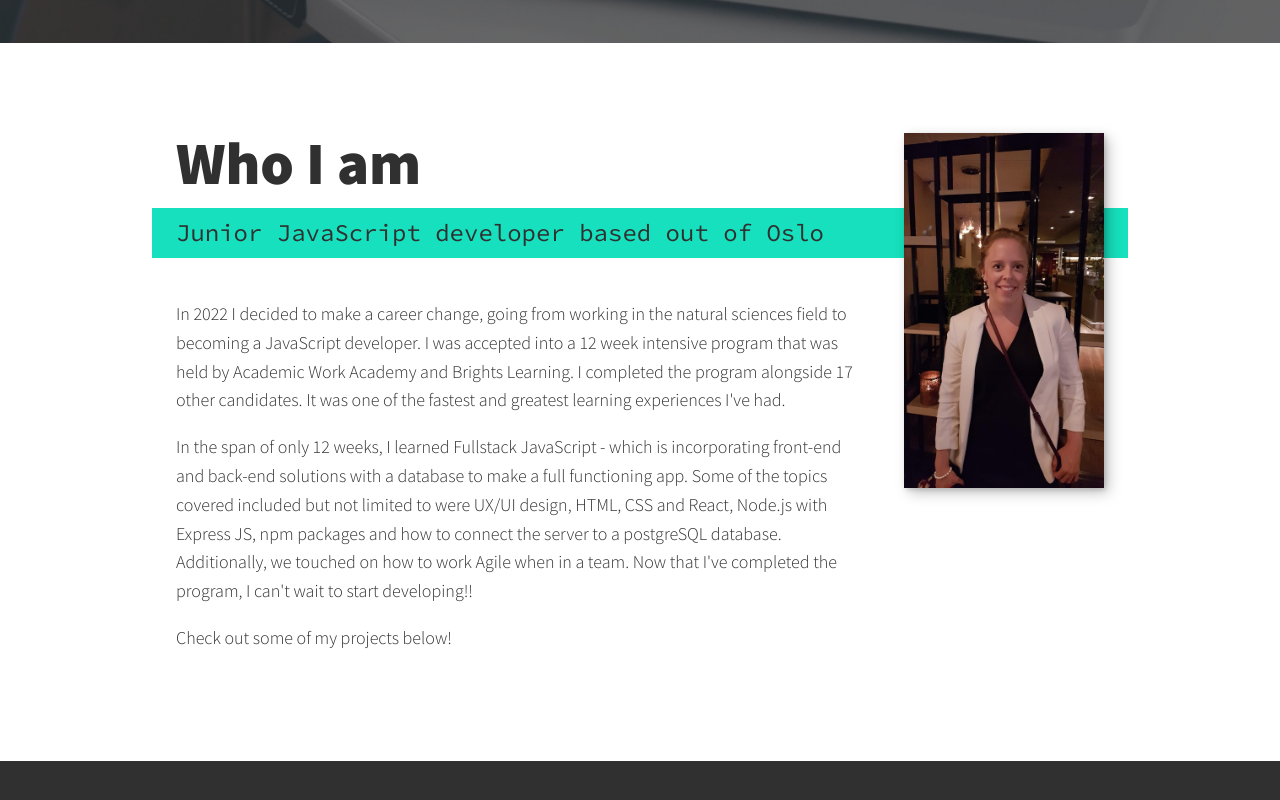
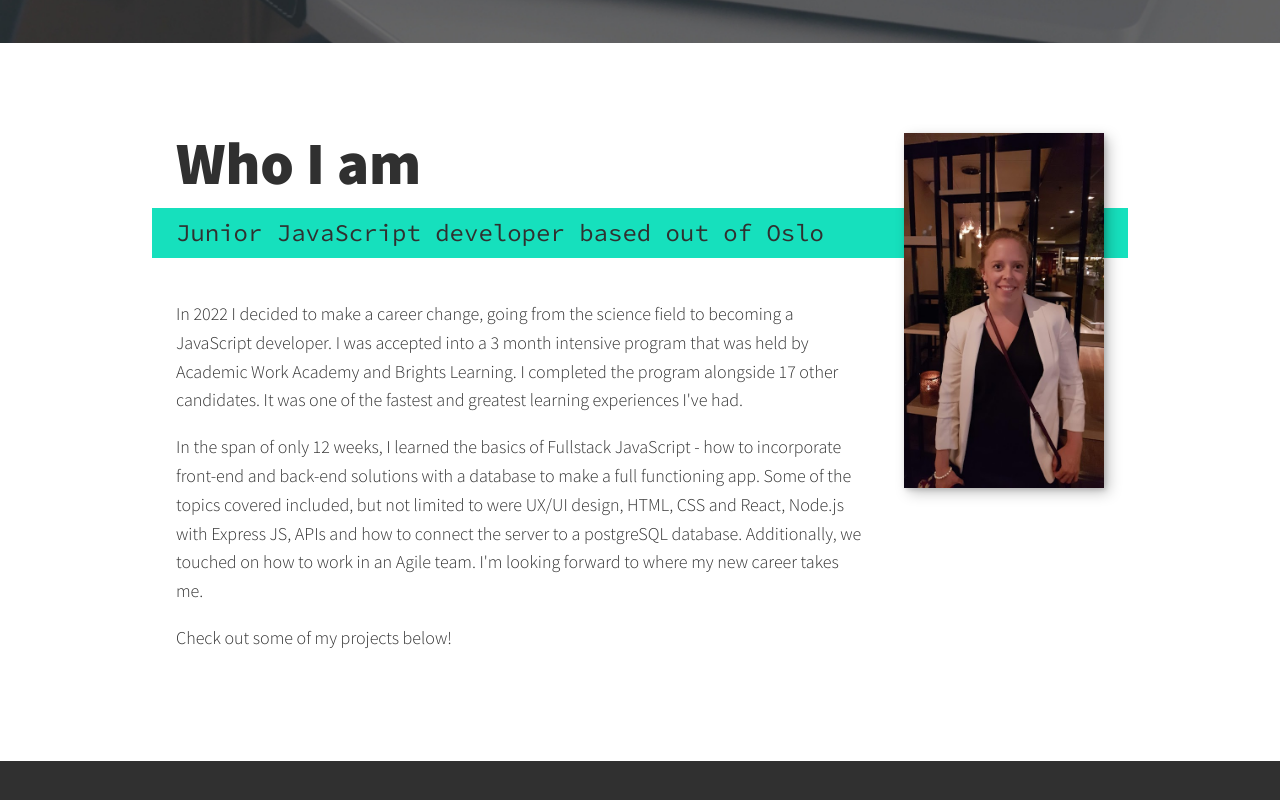
Before and after one commit to katribu/Portfolio, a website built with Vite: page index.html in a window 1280 px wide. Shown: the part 1198-1998 px from the top of the page. Built offline with nearby package versions, Linux system fonts and the light colour scheme.

Commit message:
edited text in home page

```diff
--- a/index.html
+++ b/index.html
@@ -48,7 +48,7 @@
             <div class="services">
                 <div class="service">
                     <h3>Experience</h3>
-                    <p>Following JavaScript courses provided by Scrimba since 2021. These are the courses I've been following. </p>
+                    <p>These are some of the JavaScript courses I've been following provided by Scrimba since 2021. </p>
                     <ul>
                         <li>Front-End Developer Career Path</li>
                         <li>Introduction to Unit Testing</li>
@@ -91,17 +91,17 @@
 
            <div class="about-me__body">
             <p>
-            In 2022 I decided to make a career change, going from working in the natural sciences field to
-             becoming a JavaScript developer. I was accepted into a 12 week intensive program that was held by
+            In 2022 I decided to make a career change, going from the science field to
+             becoming a JavaScript developer. I was accepted into a 3 month intensive program that was held by
              Academic Work Academy and Brights Learning. I completed the program alongside 17 other candidates.
              It was one of the fastest and greatest learning experiences I've had. </p>
 
-             <p> In the span of only 12 weeks, I learned Fullstack JavaScript - which is incorporating
+             <p> In the span of only 12 weeks, I learned the basics of Fullstack JavaScript - how to incorporate
              front-end and back-end solutions with a database to make a full functioning app. Some of the
-             topics covered included but not limited to were UX/UI design, HTML, CSS and React,
-             Node.js with Express JS, npm packages and how to connect the server
-             to a postgreSQL database. Additionally, we touched on how to work Agile when in a team.
-             Now that I've completed the program, I can't wait to start developing!!
+             topics covered included, but not limited to were UX/UI design, HTML, CSS and React,
+             Node.js with Express JS, APIs and how to connect the server
+             to a postgreSQL database. Additionally, we touched on how to work in an Agile team.
+             I'm looking forward to where my new career takes me.
             </p>
 
             <p>Check out some of my projects below!</p>
```
